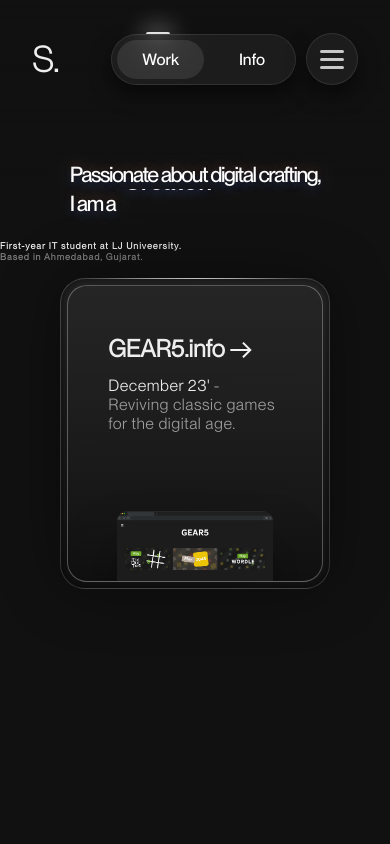
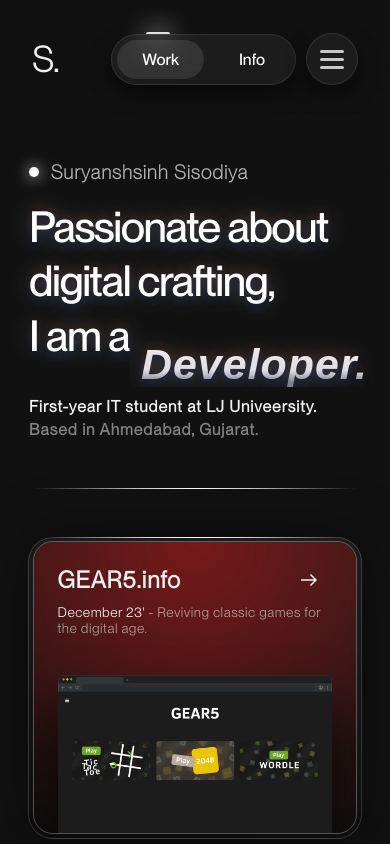
Before and after one commit to suryanshsinh/Suryanshsinh, a React (Vite) app: page / in a window 390 px wide. Shown: the top 844 px of the page. Built offline with nearby package versions, Linux system fonts and the light colour scheme; a web font is replaced by a local one.

Commit message:
major-mobile-fixes

```diff
--- a/src/App.jsx
+++ b/src/App.jsx
@@ -8,6 +8,7 @@
 import Loading from "./components/Loading"
 import Info from "./components/Info"
 import ProjectCard from "./components/ProjectCard"
+import Gear5 from "./assets/gear5.png"
 
 
 export default function App() {
@@ -51,14 +52,47 @@
 }
 
 function AppWork({mouseOver, mouseOut}) {
+    const projects = [
+        {
+            title: "GEAR5.info",
+            company: "December 23'",
+            subtitle: "Reviving classic games for the digital age.",
+            classname: "gear5",
+            image: Gear5
+        },
+        {
+            title: "Weather Station",
+            company: "January 24'",
+            subtitle: "Forecasting with ESP and cloud connectivity.",
+            classname: "weather",
+            image: Gear5
+        },
+        {
+            title: "Flappy Bird",
+            company: "January 24'",
+            subtitle: "A Java-powered Flappy Bird adventure.",
+            classname: "flappy",
+            image: Gear5
+        },
+    ]
+
+    const projectCards = projects.map((project, index) => {
+        return (
+            <ProjectCard key={index} mouseOver={mouseOver} mouseOut={mouseOut} title={project.title} company={project.company} subtitle={project.subtitle} classname={project.classname} image={project.image}/>
+        )
+    })
+
     return (
         <>
             <main>
                 <Window mouseOver={mouseOver} mouseOut={mouseOut} />
                 <div className="fade-out"></div>
             </main>
+            <div className="mobile-hero-hr">
+                <div className="glare-top"></div>
+            </div>
             <section>
-                <ProjectCard mouseOver={mouseOver} mouseOut={mouseOut} title="GEAR5.info" company="December 23'" subtitle="Reviving classic games for the digital age."/>
+                {projectCards}
             </section>
         </>
     )
--- a/src/components/Cursor.jsx
+++ b/src/components/Cursor.jsx
@@ -11,8 +11,8 @@
     const requestRef = useRef(null);
 
     useEffect(() => {
-        document.addEventListener('mousedown', mouseOver);
-        document.addEventListener('mouseup', mouseOut);
+        // document.addEventListener('mousedown', mouseOver);
+        // document.addEventListener('mouseup', mouseOut);
         document.addEventListener('mousemove', mouseMove);
         document.addEventListener('mouseenter', mouseEnter);
         document.addEventListener('mouseleave', mouseLeave);
@@ -20,36 +20,28 @@
         animate();
 
         return () => {
-            document.removeEventListener('mousedown', mouseOver);
-            document.removeEventListener('mouseup', mouseOut);
+            // document.removeEventListener('mousedown', mouseOver);
+            // document.removeEventListener('mouseup', mouseOut);
             document.removeEventListener('mousemove', mouseMove);
             document.removeEventListener('mouseenter', mouseEnter);
             document.removeEventListener('mouseleave', mouseLeave);
             cancelAnimationFrame(requestRef.current);
         };
-    })
-
-    const toggleVisibility = () => {
-        if (cursorVisible.current) {
-            cursor.current.style.opacity = 1;
-        } else {
-            cursor.current.style.opacity = 0;
-        }
-    }
+    });
 
     const mouseEnter = () => {
         cursorVisible.current = true;
-        toggleVisibility();
+        cursor.current.style.opacity = 1;
     };
 
     const mouseLeave = () => {
         cursorVisible.current = false;
-        toggleVisibility();
+        cursor.current.style.opacity = 0;
     };
 
     const mouseMove = (e) => {
         cursorVisible.current = true;
-        toggleVisibility();
+        cursor.current.style.opacity = 1;
 
         endX.current = e.pageX;
         endY.current = e.pageY;
--- a/src/components/ProjectCard.jsx
+++ b/src/components/ProjectCard.jsx
@@ -1,15 +1,14 @@
 import React from "react"
 import RightArrow from "../assets/right-arrow.svg"
-import Gear5 from "../assets/gear5.png"
 import './projectcard.css'
 import './window.css'
 
-export default function ProjectCard({title, subtitle, company, mouseOver, mouseOut}) {
+export default function ProjectCard({title, classname, subtitle, company, image, mouseOver, mouseOut}) {
     return (
-        <a className="window-outline work-window" href="gear5">
+        <a className="window-outline project-window" href="gear5">
             <div className="glare-top"></div>
             <div className="window project" onMouseOver={() => {mouseOver(4)}} onMouseOut={mouseOut}>
-                <div className="radial-bg-effect"></div>
+                <div className={"radial-bg-effect "+classname}></div>
                 <div className="glare-top"></div>
                 <div className="projectcard-heading">
                     <div className="title">
@@ -21,7 +20,7 @@
                         {" - " + subtitle}
                     </div>
                 </div>
-                <img className="projectcard-image" src={Gear5}/>
+                <img className="projectcard-image" src={image}/>
             </div>
         </a>
     )
--- a/src/components/Window.jsx
+++ b/src/components/Window.jsx
@@ -30,6 +30,7 @@
         </div>
 
         <div className="mobile-window">
+            <h3 className="hero-name"><div className="hero-name-dot"></div>Suryanshsinh Sisodiya</h3>
             <HeroText />
             <div className="subtitles">
                 <h3 className="subtitle">First-year IT student at LJ Univeersity.</h3>
--- a/src/components/projectcard.css
+++ b/src/components/projectcard.css
@@ -1,13 +1,14 @@
-.work-window {
+.project-window {
+    margin: 3rem;
     position: relative;
-    margin: 0 5rem 5rem;
-    width: 100%;
+    display: flex;
+    flex-direction: column;
+    max-width: 1100px;
     text-decoration: none;
-    max-width: 1000px;
     background-image: linear-gradient(190deg, #252525, #101010);
 }
 
-.work-window .project {
+.project-window .project {
     position: relative;
     display: flex;
     justify-content: center;
@@ -34,15 +35,19 @@
     transition: opacity .3s ease-in-out;
     background: radial-gradient(circle at 50% 0, rgba(127, 255, 207, .2), rgba(0, 0, 0, 0) 80%), radial-gradient(circle at 50% 0, #053, rgba(0, 0, 0, 0));
 }
+.gear5 {
+    background: radial-gradient(circle at 50% 0, rgba(255, 127, 127, 0.2), rgba(0, 0, 0, 0) 80%), radial-gradient(circle at 50% 0, rgb(85, 0, 0), rgba(0, 0, 0, 0));
+}
+.weather {
+    background: radial-gradient(circle at 50% 0, rgba(118, 216, 255, 0.2), rgba(0, 0, 0, 0) 80%), radial-gradient(circle at 50% 0, rgb(0, 114, 137), rgba(0, 0, 0, 0));
+}
+.flappy {
+    background: radial-gradient(circle at 50% 0, rgba(103, 255, 199, 0.2), rgba(0, 0, 0, 0) 80%), radial-gradient(circle at 50% 0, rgb(0, 104, 17), rgba(0, 0, 0, 0));
+}
 
-.work-window .project:hover .radial-bg-effect {
+.project-window .project:hover .radial-bg-effect {
     opacity: 1;
     transition: opacity .3s ease-in-out;
-}
-
-.work-window .project:hover .title>img {
-    margin-right: 10px;
-    transition: all .3s ease-in-out 0.2s;
 }
 
 .projectcard-heading {
@@ -50,18 +55,23 @@
     flex-direction: column;
     gap: 10px;
     margin-bottom: 3rem;
+    letter-spacing: 1px;
 }
 
 .project .title {
     display: flex;
     justify-content: space-between;
+    align-items: center;
 }
 
 .project .title>img {
     width: 2rem;
-    height: 2rem;
     margin-right: 25px;
     transition: all .3s ease-in-out;
+}
+.project-window .project:hover .title>img {
+    margin-right: 10px;
+    transition: all .3s ease-in-out 0.2s;
 }
 
 .projectcard-description {
@@ -79,35 +89,64 @@
     margin-left: auto;
     margin-right: auto;
     margin-top: auto;
-    transform: translateY(30px);
+    transform: translateY(50px);
     box-shadow: 0 40px 50px 10px rgba(0, 0, 0, .25);
     transition: all .5s ease-in-out;
 }
 
-.work-window .project:hover .projectcard-image {
+.project-window .project:hover .projectcard-image {
     box-shadow: 0 40px 50px 10px rgba(0, 0, 0, .5);
-    transform: translateY(0px);
+    transform: translateY(10px);
     transition: all .5s ease-in-out;
 }
-/*
-@media screen and (max-width: 1086px) {
-    .work-window {
-        margin: auto 5vw;
-        width: 75%;
+
+@media screen and (max-width: 768px) {
+    .project-window .project {
+        margin: 1vw;
+        padding: 5.5vw 5vw 0;
     }
-}
-
-@media screen and (max-width: 1000px) {
-    .work-window {
-        margin: auto 5vw;
-        width: 87%;
+    .project .title {
+        font-size: 2.7vw;
+    }
+    .projectcard-heading {
+        margin-bottom: 5vw;
+    }
+    .project .title>img {
+        width: 3.7vw;
+        margin-right: 2vw;
+    }
+    .project-window .project:hover .title>img {
+        margin-right: 1vw;
+    }
+    .projectcard-description {
+        font-size: 2.4vw;
     }
 }
 
 @media screen and (max-width: 480px) {
-    .work-window {
-        margin: 10rem 5vw;
-        width: 90%;
+    .project-window {
+        margin: 4vw 2vw;
     }
-
-} */
+    .project-window .project {
+        padding: 6vw 6vw 0;
+    }
+    .radial-bg-effect {
+        opacity: 1;
+    }
+    .project .title {
+        font-size: 4vw;
+    }
+    .project .title>img {
+        width: 6vw;
+        margin-right: 3vw;
+    }
+    .projectcard-description {
+        font-size: 3.5vw;
+    }
+    .projectcard-image {
+        width: 100%;
+        border-radius: 4px;
+        box-shadow: 0 40px 50px 10px rgba(0, 0, 0, .5);
+        transform: translateY(20px);
+    }
+}
--- a/src/components/window.css
+++ b/src/components/window.css
@@ -85,6 +85,24 @@
     border-radius: 0 0 19px 19px;
 }
 
+.hero-name {
+    font-family: "Neue Montreal Thin", sans-serif;
+    color: rgba(255, 255, 255, 0.7);
+    gap: 3vw;
+    margin: 0 0 4vw 0;
+    display: flex;
+    font-size: 5vw;
+    align-items: center;
+    letter-spacing: 1px;
+}
+.hero-name-dot {
+    height: 10px;
+    width: 10px;
+    border-radius: 50%;
+    background-color: rgba(255, 255, 255, 1);
+    box-shadow: 0 0 15px 0 rgba(255, 255, 255, 1);
+}
+
 .hero {
     position: relative;
     text-shadow: 0 5px 10px rgba(0, 87, 255, .15), 0 -5px 10px rgba(255, 90, 0, .1), 0 0px 25px rgba(255, 255, 255, .3);
@@ -116,7 +134,7 @@
     letter-spacing: 1px;
     font-size: 4rem;
     font-weight: 600;
-    padding: 0.2rem 2rem 2rem 1rem;
+    padding: 0.1rem 2rem 2rem 1rem;
     font-style: italic;
     animation: slide 6s ease-in-out infinite;
     background: linear-gradient(to bottom, #f2f2f2 40%, #7e7e7e 55%);
@@ -164,6 +182,12 @@
     display: none;
 }
 
+.mobile-hero-hr {
+    margin: 2rem 1rem;
+    position: relative;
+    display: none;
+}
+
 @keyframes scroll {
     from {
         transform: translateY(100%);
@@ -178,6 +202,9 @@
 
 @media  screen and (max-width: 1200px){
     .window-outline {
+        width: 85%;
+    }
+    .project-window {
         width: 85%;
     }
     .window-content {
@@ -210,15 +237,15 @@
     }
 }
 
-/* @media screen and (max-width: 800px) {
-} */
-
 @media screen and (max-width: 768px) {
     .logo { display: none; }
     .logo-2 { display: none; }
     .logo-3 { display: flex; }
     * {
         cursor: default;
+    }
+    .window {
+        margin: 1vw;
     }
     .nav {
         padding: 2rem;
@@ -246,10 +273,34 @@
     main .fade-out {
         display: none;
     }
-    .work-window {
+    .project-window {
         margin: 5rem 2rem 2rem;
     }
     .mobile-window {
-        display: contents;
+        display: block;
+        padding: 0 10vw;
+        padding-right: 0;
+    }
+    .heading {
+        font-size: 11vw;
+        line-height: 14vw;
+    }
+    .word-carousel>.heading {
+        white-space: nowrap;
+    }
+    .word-carousel {
+        height: 20vw;
+    }
+    .words div {
+        font-size: 11vw;
+        padding-left: 3vw;
+    }
+    .subtitles {
+        font-size: 3.5vw;
+        margin-top: 2vw;
+        line-height: 6vw;
+    }
+    .mobile-hero-hr {
+        display: flex;
     }
 }
--- a/src/index.css
+++ b/src/index.css
@@ -41,7 +41,8 @@
 section {
   background-color: #111;
   display: flex;
-  justify-content: center;
+  flex-direction: column;
+  align-items: center;
 }
 
 .cursor {
@@ -49,7 +50,6 @@
   z-index: 3;
   width: 10px;
   height: 10px;
-  opacity: 1;
   border-radius: 50%;
   pointer-events: none;
   mix-blend-mode: difference;
@@ -76,7 +76,6 @@
   top: 0%;
   left: 0%;
   right: 0%;
-  opacity: 0.7;
 }
 .glare-bottom{
   height: 1px;
@@ -135,6 +134,10 @@
   animation: loading-line 3.1s ease-in-out infinite;
 }
 
+::selection {
+  background: rgba(255, 255, 255, .3);
+}
+
 @keyframes loading-line {
   0% {
     left: 0;
```
